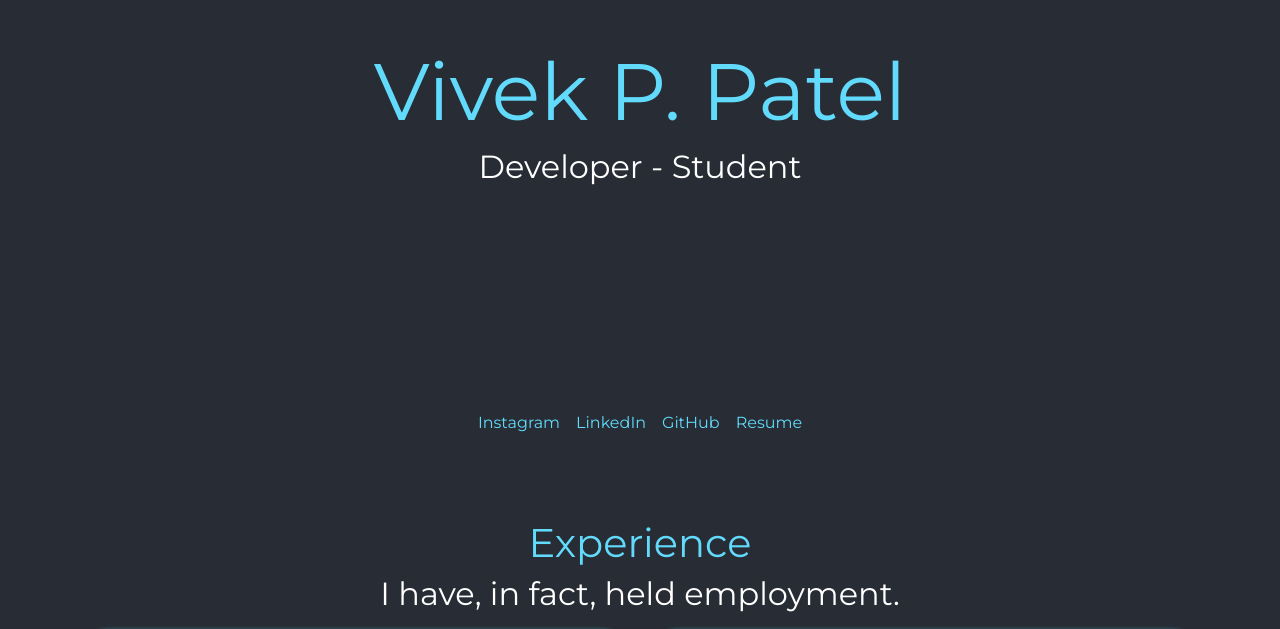
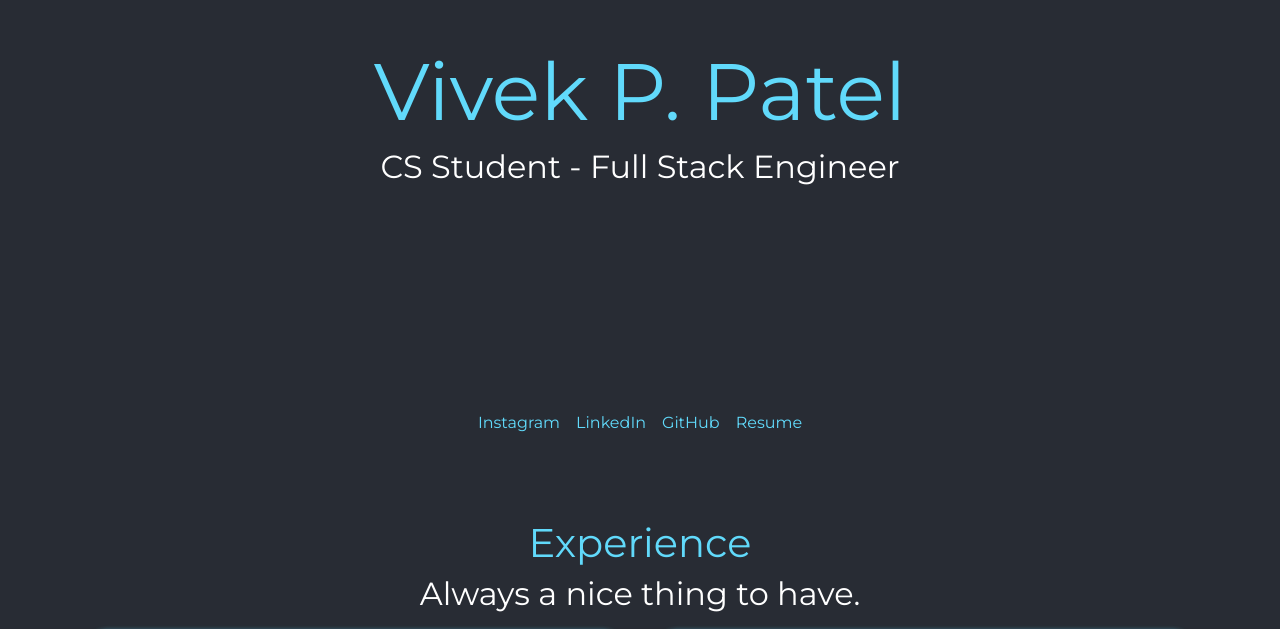
Before and after one commit to vivkpatl/portfolio, a React (Create React App) app: page / in a window 1280 px wide. Shown: the part 297-926 px from the top of the page. Built offline with nearby package versions, Linux system fonts and the light colour scheme.

Commit message:
Slight changes

```diff
--- a/src/App.js
+++ b/src/App.js
@@ -15,7 +15,7 @@ class App extends React.Component {
     return (
       <div className="App">
         <div className="Top">
-          <Block title="Vivek P. Patel" description="Developer - Student" header={true} />
+          <Block title="Vivek P. Patel" description="CS Student - Full Stack Engineer" header={true} />
 
 
           <Info />
@@ -24,14 +24,14 @@ class App extends React.Component {
 
         <div className="container">
 
-          <Block title="Experience" description="I have, in fact, held employment.">
+          <Block title="Experience" description="Always a nice thing to have.">
 
             <div className="row">
 
             <div className="col-sm mb-3">
 
                 <Card title="Finagraph">
-                  I'll be interning at <strong>Finagraph</strong> as a <strong>Software Engineering Intern</strong> during the Summer of 2020.
+                  I'll be working at <strong>Finagraph</strong> as a <strong>Software Engineering Intern</strong> during the Summer of 2020.
                 </Card>
 
             </div>
@@ -204,14 +204,14 @@ class App extends React.Component {
 
         <div className="container">
 
-          <Block title="Education" description="Pieces of paper. Some are in progress.">
+          <Block title="Education" description="A solid investment.">
 
             <div className="row">
 
               <div className="col mb-3">
 
-                <Card title="University of Washington" link="https://cs.washington.edu/">
-                  Working towards a <strong>B.S. in Computer Science</strong> with a focus in Data Science at the <strong>Paul G. Allen School of Computer Science & Engineering</strong>. Projected graduation in June 2023.
+                <Card title="University of Washington">
+                  Working towards a <strong>B.S. in Computer Science</strong> with a minor in <a href="https://depts.washington.edu/compfin/">Computational Finance and Risk Management</a> at the <a href="https://cs.uw.edu">Paul G. Allen School of Computer Science & Engineering</a>. Projected graduation in June 2022.
                 </Card>
 
               </div>
```
